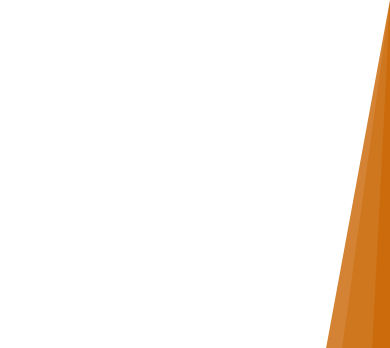
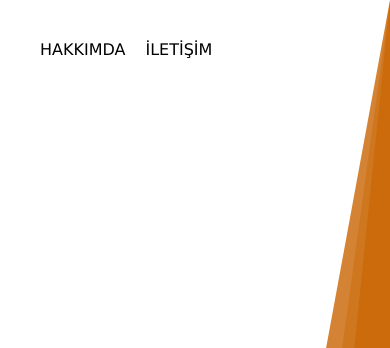
Before and after one commit to yildizadem/yildizadem.github.io, a plain HTML site: page index.html in a window 390 px wide. Shown: the top 348 px of the page. Drawn offline with Linux system fonts and the light colour scheme.

Commit message:
giris kısmı

```diff
--- a/index.html
+++ b/index.html
@@ -11,8 +11,12 @@
 
 <body>
     <div class="container">
+        <ul>
+            <li><a href="#hakkimda">Hakkımda</a></li>
+            <li><a href="#iletisim">İLETİŞİM</a></li>
+        </ul>
         <div class="name">ademyıldız</div>
-        <span></span>
+        <span class="bg-2"></span>
     </div>
 </body>
 
--- a/styles.css
+++ b/styles.css
@@ -1,26 +1,37 @@
+html {
+    scroll-behavior: smooth;
+}
+
 body {
     padding: 0;
     margin: 0;
+    font-family: consolas;
 }
 
 .container {
     width: 100%;
     height: 100vh;
-    display: flex;
+    /* display: flex;
     align-items: center;
-    justify-content: center;
+    justify-content: center; */
+    /* box-sizing: border-box;
+    overflow: hidden; */
 }
 
 .container .name {
+    position: absolute;
     font-size: 40px;
     letter-spacing: 10px;
     font-family: 'Segoe UI', Tahoma, Geneva, Verdana, sans-serif;
     font-weight: 100;
+    top: 50%;
+    left: 50%;
+    transform: translate(-50%, -50%);
 }
 
 @media(max-width:768px) {
     .container .name {
-        transform: translateX(-10%);
+        transform: translate(-60%, -50%);
     }
 }
 
@@ -30,31 +41,141 @@ body {
     }
 }
 
-.container span {
+.container ul {
+    position: absolute;
+    top: 40px;
+    left: 40px;
+    padding: 0;
+    margin: 0;
+    list-style-type: none;
+    display: flex;
+}
+
+.container ul li {
+    margin-right: 20px;
+    animation: ustten-gel 800ms ease-in-out;
+}
+
+@keyframes ustten-gel {
+    0% {
+        opacity: 0;
+        transform: translateY(-100%);
+    }
+    100% {
+        opacity: 1;
+        transform: translateY(0);
+    }
+}
+
+.container ul li a {
+    position: relative;
+    overflow: hidden;
+    text-decoration: none;
+    color: black;
+    text-transform: uppercase;
+    font-family: Verdana, Geneva, Tahoma, sans-serif;
+}
+
+.container ul li a:before {
+    content: '';
+    position: absolute;
+    bottom: -4px;
+    left: -2.5%;
+    width: 105%;
+    transition: 0.3s;
+    background: rgba(200, 100, 0, 0.8);
+    /* transform-origin: bottom center;
+    transform: translateY(10px); */
+    border-radius: 18%;
+}
+
+.container ul li a:hover:before {
+    height: 4px;
+    /* transform: translateY(6px); */
+}
+
+.container .bg-1 {
+    position: absolute;
+    width: 100%;
+    height: 100%;
+    background-image: url("bg-1.webp");
+    background-repeat: no-repeat;
+    background-attachment: fixed;
+    background-position: center;
+    box-shadow: 0 0 10px;
+    z-index: -1;
+    filter: blur(10px);
+    animation: clip-4 800ms forwards ease-in-out 1;
+}
+
+.container .bg-2 {
     position: absolute;
     width: 100%;
     height: 100%;
     background: rgba(200, 100, 0, 0.8);
-    -webkit-clip-path: polygon(100% 0, 100% 100%, 0 100%, 69% 78%);
-    clip-path: polygon(100% 0, 100% 100%, 0 100%, 69% 78%);
+    animation: clip-3 800ms forwards ease-in-out 1;
 }
 
-.container span:before {
+.container .bg-2:before {
     content: '';
     position: absolute;
     width: 100%;
     height: 100%;
     background: rgba(200, 100, 0, 0.6);
-    -webkit-clip-path: polygon(100% 0, 100% 100%, 0 100%, 80% 90%);
-    clip-path: polygon(100% 0, 100% 100%, 0 100%, 90% 90%);
+    animation: clip-1 800ms forwards ease-in-out 1;
+    animation-delay: 600ms;
 }
 
-.container span:after {
+.container .bg-2:after {
     content: '';
     position: absolute;
     width: 100%;
     height: 100%;
     background: rgba(200, 100, 0, 0.4);
-    -webkit-clip-path: polygon(100% 0, 100% 100%, 0 100%, 75% 84%);
-    clip-path: polygon(100% 0, 100% 100%, 0 100%, 75% 84%);
+    animation: clip-2 800ms forwards ease-in-out 1;
+    animation-delay: 300ms;
 }
+
+@keyframes clip-1 {
+    0% {
+        -webkit-clip-path: polygon(100% 0, 100% 100%, 0 100%, 100% 100%);
+        clip-path: polygon(100% 0, 100% 100%, 0 100%, 100% 100%);
+    }
+    100% {
+        -webkit-clip-path: polygon(100% 0, 100% 100%, 0 100%, 80% 90%);
+        clip-path: polygon(100% 0, 100% 100%, 0 100%, 80% 90%);
+    }
+}
+
+@keyframes clip-2 {
+    0% {
+        -webkit-clip-path: polygon(100% 0, 100% 100%, 0 100%, 100% 100%);
+        clip-path: polygon(100% 0, 100% 100%, 0 100%, 100% 100%);
+    }
+    100% {
+        -webkit-clip-path: polygon(100% 0, 100% 100%, 0 100%, 75% 84%);
+        clip-path: polygon(100% 0, 100% 100%, 0 100%, 75% 84%);
+    }
+}
+
+@keyframes clip-3 {
+    0% {
+        -webkit-clip-path: polygon(100% 0, 100% 100%, 0 100%, 100% 100%);
+        clip-path: polygon(100% 0, 100% 100%, 0 100%, 100% 100%);
+    }
+    100% {
+        -webkit-clip-path: polygon(100% 0, 100% 100%, 0 100%, 69% 78%);
+        clip-path: polygon(100% 0, 100% 100%, 0 100%, 69% 78%);
+    }
+}
+
+@keyframes clip-4 {
+    0% {
+        -webkit-clip-path: polygon(100% 0, 11% 16%, 0 100%, 11% 16%);
+        clip-path: polygon(100% 0, 11% 16%, 0 100%, 11% 16%);
+    }
+    100% {
+        -webkit-clip-path: polygon(100% 0, 21% 46%, 0 100%, 11% 16%);
+        clip-path: polygon(100% 0, 21% 46%, 0 100%, 11% 16%);
+    }
+}
```
Also changed, not shown: bg-1.webp (added), 1 other file.
